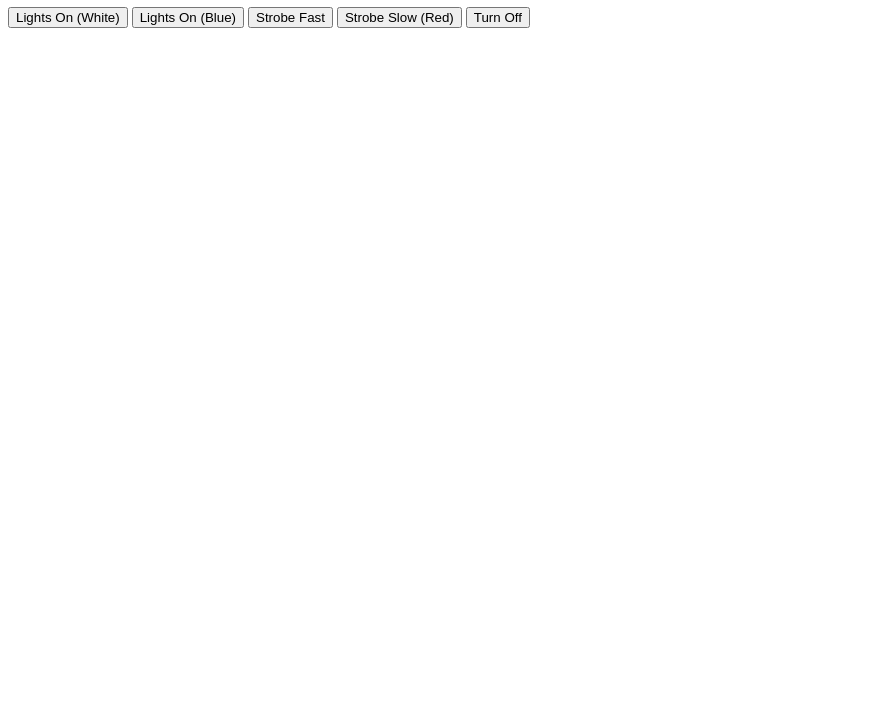
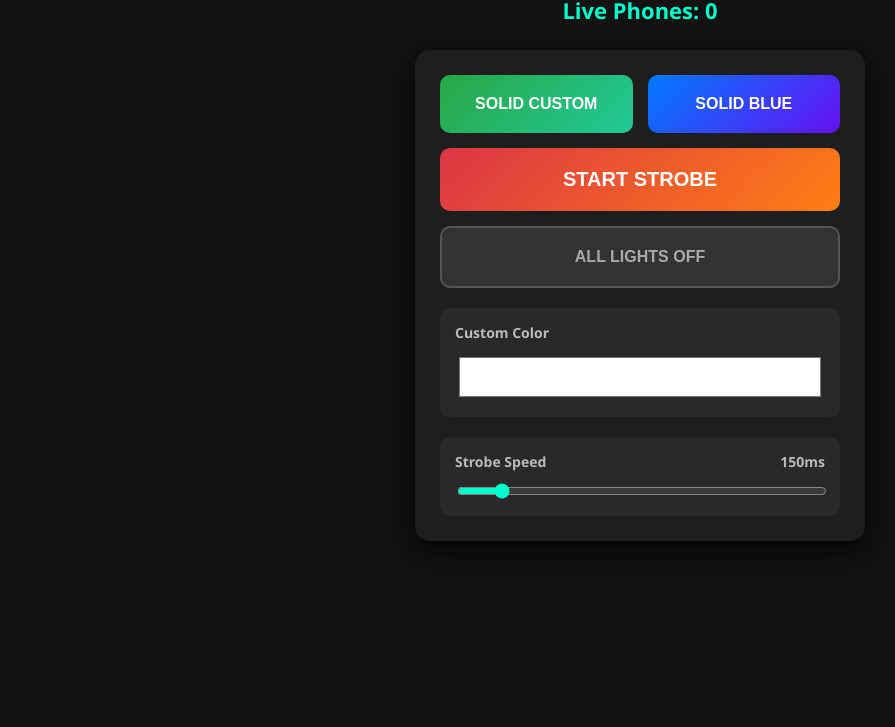
Before and after one commit to sharmaagm/lightshow-app, a website: page public/admin.html in a window 1280 px wide. Shown: the part 73-800 px from the top of the page, without its empty margins (0-895 px from the left). Drawn offline with nearby package versions, Linux system fonts and the light colour scheme; no server answers.

Commit message:
Update admin.html to update UI and add live count

```diff
--- a/public/admin.html
+++ b/public/admin.html
@@ -1,22 +1,103 @@
 <!DOCTYPE html>
-<html>
+<html lang="en">
 <head>
-  <title>Lightshow Controller</title>
+  <meta name="viewport" content="width=device-width, initial-scale=1.0, maximum-scale=1.0, user-scalable=no">
+  <title>Lightshow DJ Controller</title>
+  <style>
+    :root { --bg: #121212; --panel: #1e1e1e; --text: #ffffff; --accent: #00ffcc; }
+    body { margin: 0; padding: 20px; font-family: 'Segoe UI', sans-serif; background-color: var(--bg); color: var(--text); display: flex; flex-direction: column; align-items: center; }
+
+    h1 { margin: 0 0 5px 0; text-align: center; text-transform: uppercase; letter-spacing: 2px; }
+    .stats { font-size: 22px; color: var(--accent); margin-bottom: 25px; font-weight: bold; }
+
+    .control-panel { background: var(--panel); padding: 25px; border-radius: 15px; box-shadow: 0 10px 30px rgba(0,0,0,0.8); width: 100%; max-width: 400px; display: flex; flex-direction: column; gap: 20px; }
+
+    .button-grid { display: grid; grid-template-columns: 1fr 1fr; gap: 15px; }
+    button { padding: 20px; font-size: 16px; font-weight: bold; border: none; border-radius: 10px; cursor: pointer; transition: transform 0.1s; color: #fff; text-transform: uppercase; }
+    button:active { transform: scale(0.95); }
+
+    .btn-on { background: linear-gradient(135deg, #28a745, #20c997); }
+    .btn-blue { background: linear-gradient(135deg, #007bff, #6610f2); }
+    .btn-strobe { background: linear-gradient(135deg, #dc3545, #fd7e14); grid-column: span 2; font-size: 20px; }
+    .btn-off { background: #333; border: 2px solid #555; grid-column: span 2; color: #aaa; }
+
+    .slider-group { background: rgba(255,255,255,0.05); padding: 15px; border-radius: 10px; display: flex; flex-direction: column; gap: 10px; }
+    .slider-group label { display: flex; justify-content: space-between; font-size: 14px; color: #bbb; font-weight: bold; }
+
+    input[type="range"] { width: 100%; cursor: pointer; accent-color: var(--accent); }
+    input[type="color"] { width: 100%; height: 50px; border: none; border-radius: 8px; cursor: pointer; background: none; }
+  </style>
 </head>
 <body>
-  <h1>Controller</h1>
-  <button onclick="sendCommand('on', 'white')">Lights On (White)</button>
-  <button onclick="sendCommand('on', 'blue')">Lights On (Blue)</button>
-  <button onclick="sendCommand('strobe', 'white', 100)">Strobe Fast</button>
-  <button onclick="sendCommand('strobe', 'red', 500)">Strobe Slow (Red)</button>
-  <button onclick="sendCommand('off')">Turn Off</button>
+
+  <h1>Control Deck</h1>
+  <div class="stats">Live Phones: <span id="user-count">0</span></div>
+
+  <div class="control-panel">
+
+    <div class="button-grid">
+      <button class="btn-on" onclick="sendSolidColor()">Solid Custom</button>
+      <button class="btn-blue" onclick="sendCommand('on', 'blue')">Solid Blue</button>
+      <button class="btn-strobe" onclick="sendStrobe()">Start Strobe</button>
+      <button class="btn-off" onclick="sendCommand('off')">All Lights Off</button>
+    </div>
+
+    <div class="slider-group">
+      <label><span>Custom Color</span></label>
+      <input type="color" id="color-picker" value="#ffffff" onchange="updateLiveSettings()">
+    </div>
+
+    <div class="slider-group">
+      <label><span>Strobe Speed</span> <span id="speed-display">150ms</span></label>
+      <input type="range" id="speed-slider" min="50" max="1000" step="10" value="150" oninput="updateSpeedDisplay()" onchange="updateLiveSettings()">
+    </div>
+
+  </div>
 
   <script src="/socket.io/socket.io.js"></script>
   <script>
     const socket = io();
+    let currentMode = 'off'; // Keeps track of what the lights are currently doing
 
+    // Listen for total connected users
+    socket.on('user_count', (count) => {
+      // Subtract 1 so you don't count your own admin device
+      const actualUsers = Math.max(0, count - 1);
+      document.getElementById('user-count').innerText = actualUsers;
+    });
+
+    // Base command function
     function sendCommand(action, color = 'black', speed = 0) {
+      currentMode = action;
       socket.emit('send_light_command', { action, color, speed });
+    }
+
+    // Triggered by the Custom Color button
+    function sendSolidColor() {
+      const color = document.getElementById('color-picker').value;
+      sendCommand('on', color);
+    }
+
+    // Triggered by the Strobe button
+    function sendStrobe() {
+      const speed = document.getElementById('speed-slider').value;
+      const color = document.getElementById('color-picker').value;
+      sendCommand('strobe', color, speed);
+    }
+
+    // Updates the text label above the slider while you drag it
+    function updateSpeedDisplay() {
+      const speed = document.getElementById('speed-slider').value;
+      document.getElementById('speed-display').innerText = speed + 'ms';
+    }
+
+    // If you drag the slider OR change the color while lights are already on/strobing, update them instantly
+    function updateLiveSettings() {
+      if (currentMode === 'strobe') {
+        sendStrobe();
+      } else if (currentMode === 'on') {
+        sendSolidColor();
+      }
     }
   </script>
 </body>
```
